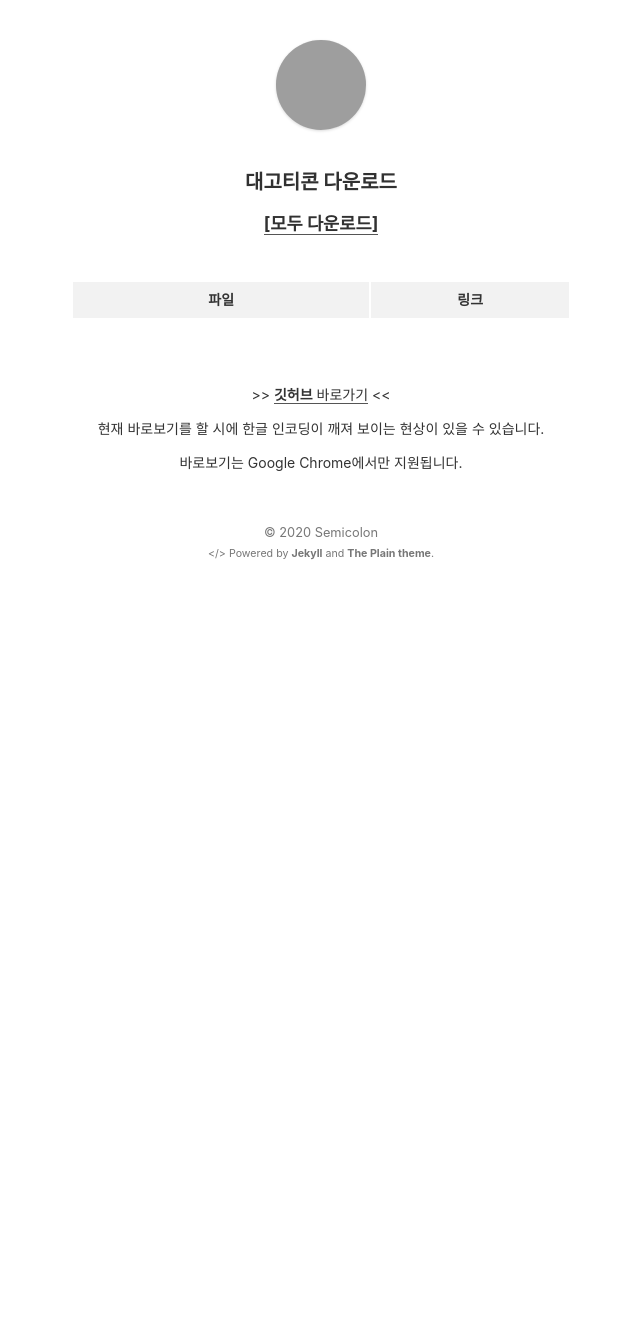
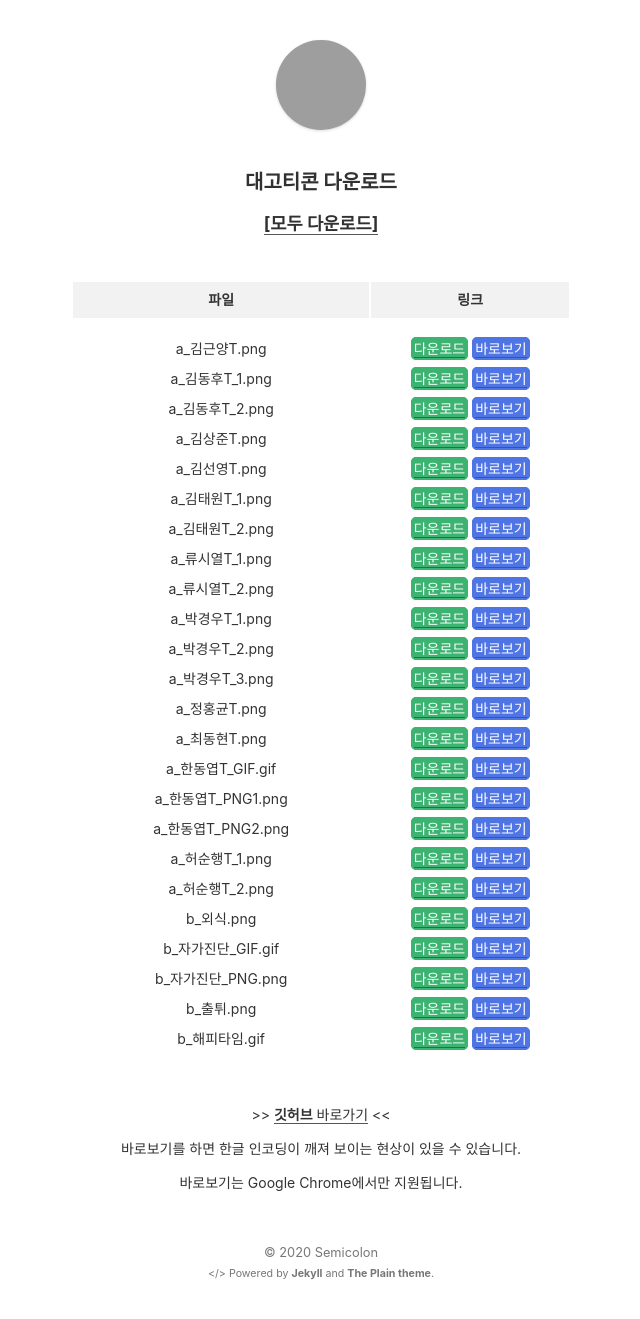
Before and after one commit to ilikekth/gcdstoday.github.io, a Jekyll site: the page built from emoticons.html, in a window 1280 px wide. Shown: the whole page, without its empty margins (319-959 px from the left). Built offline with Jekyll 4.4.1, drawn with Linux system fonts in a browser that asks for light colours; before the commit the page ends 900 px from its top, so only the background shows below that; grey boxes are pictures that could not be loaded.

Commit message:
Update and rename emoticon.html to emoticons.html

```diff
--- a/emoticon.html
+++ b/emoticons.html
@@ -5,7 +5,7 @@ layout: default
 <section>
 
   <center><h3>대고티콘 다운로드</h3></center>
-  <center><h5><a href="files-emoticons/모두 다운로드.zip">[모두 다운로드]</a></h5>
+  <center><h5><a href="files-emoticons/모두 다운로드.zip">[모두 다운로드]</a></h5>
   <table>
       <thead>
          <tr>
@@ -15,7 +15,7 @@ layout: default
       </thead>
 
       <tbody>
-        {% assign files = site.static_files | where: "files-emoticons", true %}
+        {% assign files = site.static_files | where: "file-emoticons", true %}
         {% for myfile in files %}
           <tr>
             <td><center>{{ myfile.name }}</center></td>
@@ -28,6 +28,6 @@ layout: default
 
 <section>
   <p><center> >> <a href="https://github.com/gcdstoday/gcds_emoticon"><b>깃허브</b> 바로가기</a> << </center></p>
-  <p><center>현재 바로보기를 할 시에 한글 인코딩이 깨져 보이는 현상이 있을 수 있습니다.</center></p>
+  <p><center>바로보기를 하면 한글 인코딩이 깨져 보이는 현상이 있을 수 있습니다.</center></p>
   <p><center>바로보기는 Google Chrome에서만 지원됩니다.</center></p>
 </section>
```
